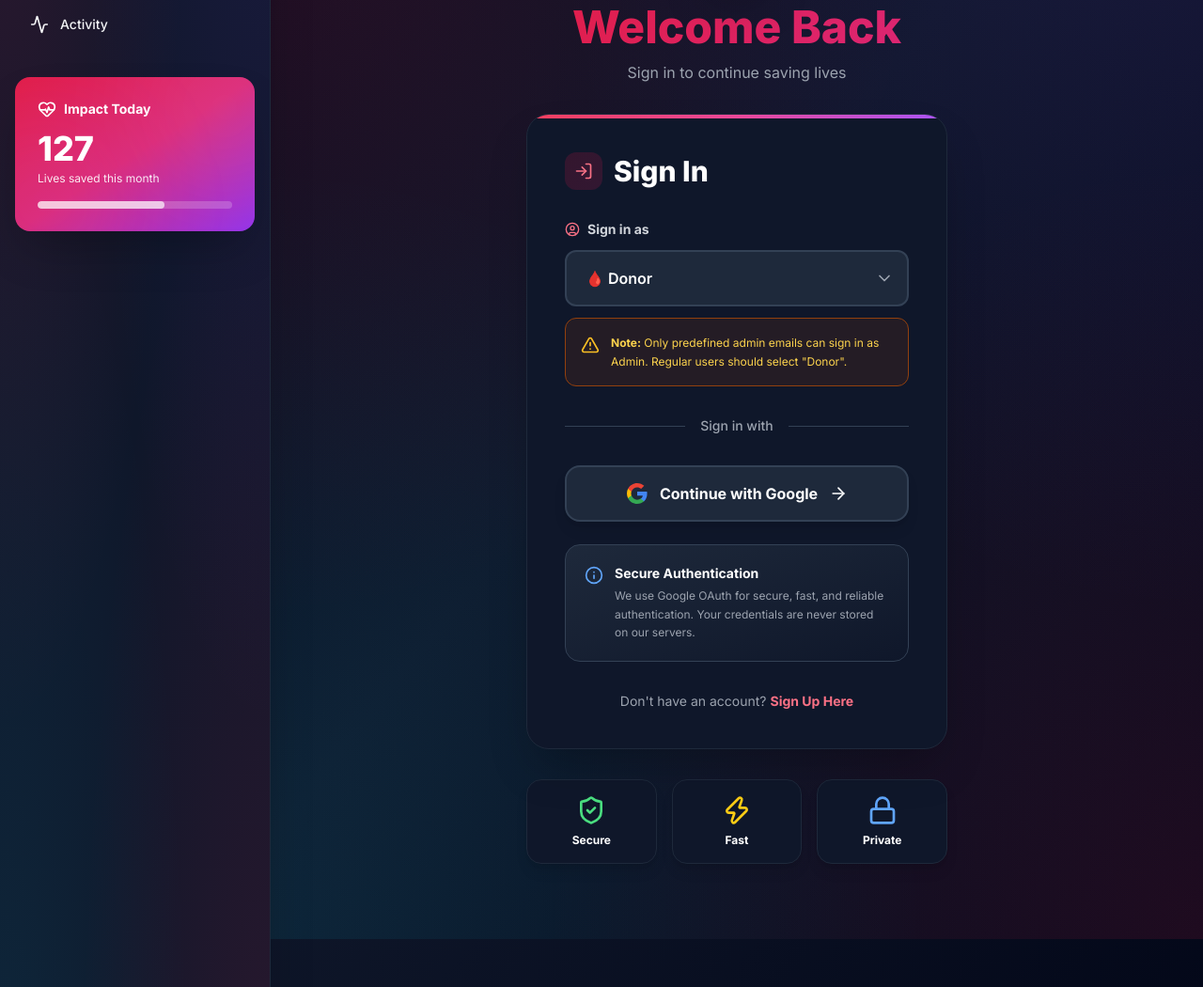
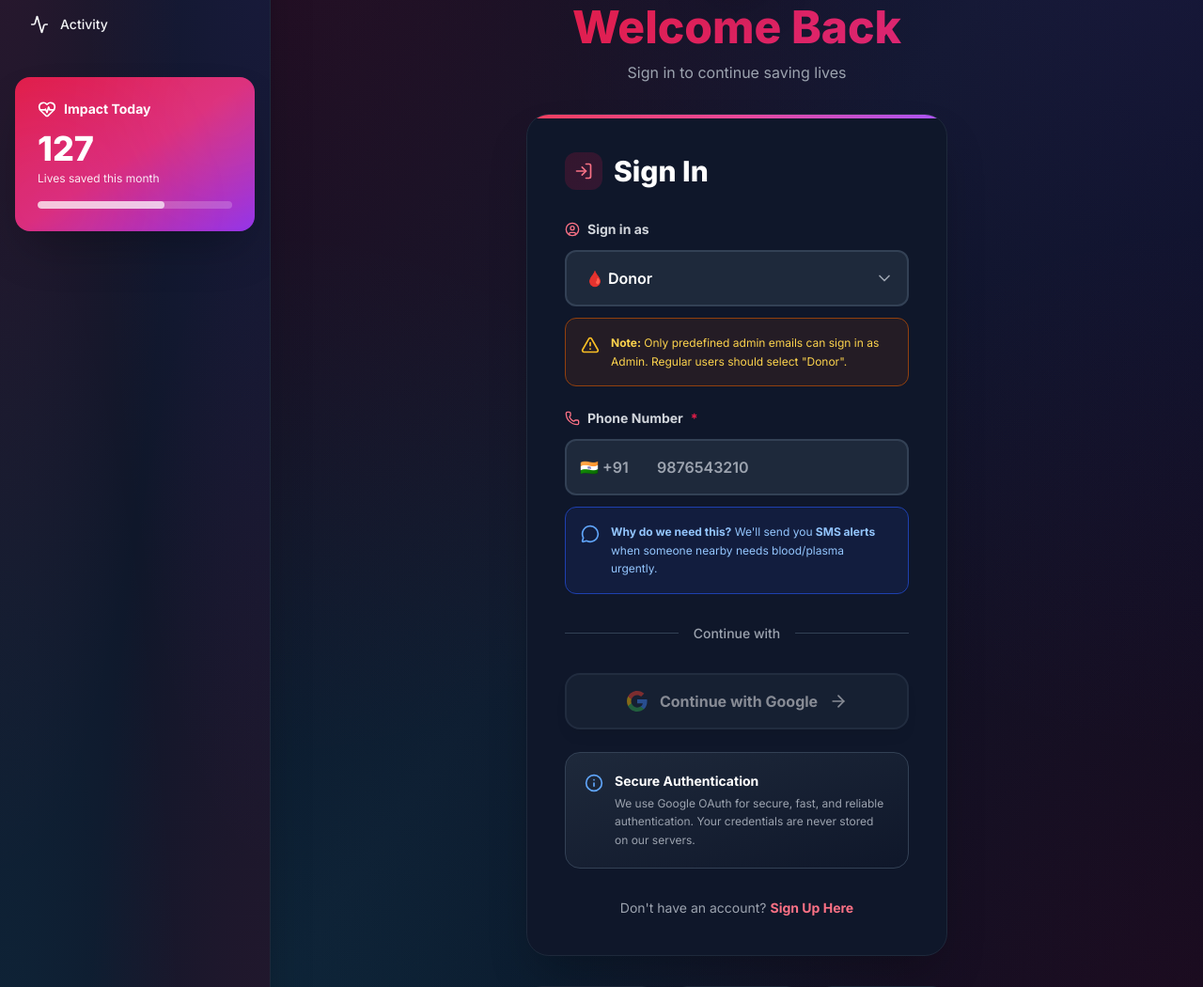
Before and after one commit to Neelchothani/PlasmoBloodSync, a Flask app: page /signin in a window 1280 px wide. Shown: the part 343-1393 px from the top of the page at 94% size. Run offline with Flask 3, Linux system fonts and the light colour scheme; parts of the project's set-up code (start-up, migrations or seed data) failed here and were passed over; some libraries are stand-ins or nearby versions.

Commit message:
Sign in updated

```diff
--- a/app.py
+++ b/app.py
@@ -1227,26 +1227,26 @@ def signup():
 
 @app.route("/google_login")
 def google_login():
-    # Get role from dropdown query param (default user)
+    # Get role and phone from query params
     role = request.args.get("role", "user")
-
-    # Convert donor to user (as per your new rule)
+    phone = request.args.get("phone", "")  # ← NEW: Get phone number
+
+    # Convert donor to user
     if role.lower() == "donor":
         role = "user"
 
     # Store temporarily for callback
     session["pending_role"] = role
-    session.permanent = True  # Make session persistent
-
-    # CRITICAL FIX: Force HTTPS scheme for production
-    # Detect if we're on Render (or any production HTTPS environment)
+    session["pending_phone"] = phone  # ← NEW: Store phone in session
+    session.permanent = True
+
+    # Force HTTPS scheme for production
     if request.headers.get('X-Forwarded-Proto') == 'https' or request.url.startswith('https://'):
         redirect_uri = url_for("google_callback", _external=True, _scheme='https')
     else:
-        # Local development fallback
         redirect_uri = url_for("google_callback", _external=True)
 
-    print(f"[OAuth] Redirect URI: {redirect_uri}")  # Debug log
+    print(f"[OAuth] Redirect URI: {redirect_uri}")
 
     return oauth.google.authorize_redirect(
         redirect_uri,
@@ -1281,6 +1281,10 @@ def google_callback():
         if not email:
             flash("Google account has no email.", "error")
             return redirect(url_for("signin"))
+
+        # ✅ NEW: Get phone from session
+        phone = session.get("pending_phone", "")
+        print(f"[Google Callback] Phone number: {phone}")
 
         users_ref = db.collection("users").document(email)
         snap = users_ref.get()
@@ -1294,17 +1298,28 @@ def google_callback():
             print(f"[Google Callback] New user, assigned role: {role}")
 
         session.pop("pending_role", None)
+        session.pop("pending_phone", None)  # ← NEW: Clear pending phone
 
         if role.lower() == "donor":
             role = "user"
 
-        users_ref.set({
+        # ✅ NEW: Save phone number to Firestore
+        user_data = {
             "email": email,
             "name": name,
             "picture": picture,
             "role": role,
             "last_login": datetime.utcnow().isoformat() + "Z"
-        }, merge=True)
+        }
+
+        # Only add phone if provided (non-empty)
+        if phone and len(phone) == 10 and phone.isdigit():
+            user_data["phone"] = phone
+            print(f"[Google Callback] Saving phone: {phone}")
+        else:
+            print(f"[Google Callback] No valid phone provided")
+
+        users_ref.set(user_data, merge=True)
 
         print(f"[Google Callback] User saved to Firestore")
 
--- a/templates/signin.html
+++ b/templates/signin.html
@@ -54,6 +54,46 @@
             </div>
           </div>
 
+          <!-- Phone Number Input (NEW) -->
+          <div class="mb-6">
+            <label for="phone" class="flex items-center gap-2 text-sm font-bold mb-3 text-gray-700 dark:text-gray-300">
+              <i data-lucide="phone" class="w-4 h-4 text-rose-600 dark:text-rose-400"></i>
+              Phone Number <span class="text-rose-600">*</span>
+            </label>
+            <div class="relative">
+              <div class="absolute left-4 top-1/2 -translate-y-1/2 flex items-center gap-2 pointer-events-none">
+                <span class="text-gray-500 dark:text-gray-400 font-semibold">🇮🇳 +91</span>
+              </div>
+              <input
+                type="tel"
+                id="phone"
+                name="phone"
+                placeholder="9876543210"
+                maxlength="10"
+                pattern="[0-9]{10}"
+                required
+                class="w-full pl-24 pr-5 py-4 rounded-xl bg-gray-50 dark:bg-slate-800 text-gray-900 dark:text-white border-2 border-gray-200 dark:border-slate-700 focus:border-rose-500 dark:focus:border-rose-500 focus:ring-4 focus:ring-rose-500/10 outline-none transition-all font-semibold"
+              />
+            </div>
+
+            <!-- Phone Validation Message -->
+            <div id="phoneValidation" class="mt-2 hidden">
+              <div class="flex items-center gap-2 text-xs">
+                <i data-lucide="check-circle" class="w-4 h-4 text-green-600 dark:text-green-400 hidden" id="phoneValid"></i>
+                <i data-lucide="x-circle" class="w-4 h-4 text-red-600 dark:text-red-400 hidden" id="phoneInvalid"></i>
+                <span id="phoneMessage"></span>
+              </div>
+            </div>
+
+            <!-- Why Phone Number? -->
+            <div class="mt-3 p-4 bg-blue-50 dark:bg-blue-900/20 border border-blue-200 dark:border-blue-800 rounded-xl flex items-start gap-3">
+              <i data-lucide="message-circle" class="w-5 h-5 text-blue-600 dark:text-blue-400 flex-shrink-0 mt-0.5"></i>
+              <p class="text-xs text-blue-800 dark:text-blue-300 leading-relaxed">
+                <strong>Why do we need this?</strong> We'll send you <strong>SMS alerts</strong> when someone nearby needs blood/plasma urgently.
+              </p>
+            </div>
+          </div>
+
           <!-- Divider -->
           <div class="relative my-8">
             <div class="absolute inset-0 flex items-center">
@@ -61,7 +101,7 @@
             </div>
             <div class="relative flex justify-center text-sm">
               <span class="px-4 bg-white dark:bg-slate-900 text-gray-500 dark:text-gray-400 font-medium">
-                Sign in with
+                Continue with
               </span>
             </div>
           </div>
@@ -69,7 +109,7 @@
           <!-- Google Sign In Button -->
           <div class="space-y-4">
             <button id="googleLoginBtn"
-                    class="group w-full relative overflow-hidden bg-white dark:bg-slate-800 hover:bg-gray-50 dark:hover:bg-slate-700 border-2 border-gray-200 dark:border-slate-700 text-gray-900 dark:text-white px-6 py-4 rounded-2xl font-bold text-base transition-all shadow-lg hover:shadow-xl hover:scale-[1.02] flex items-center justify-center gap-3">
+                    class="group w-full relative overflow-hidden bg-white dark:bg-slate-800 hover:bg-gray-50 dark:hover:bg-slate-700 border-2 border-gray-200 dark:border-slate-700 text-gray-900 dark:text-white px-6 py-4 rounded-2xl font-bold text-base transition-all shadow-lg hover:shadow-xl hover:scale-[1.02] flex items-center justify-center gap-3 disabled:opacity-50 disabled:cursor-not-allowed disabled:hover:scale-100">
               <svg class="w-6 h-6" viewBox="0 0 24 24">
                 <path fill="#4285F4" d="M22.56 12.25c0-.78-.07-1.53-.2-2.25H12v4.26h5.92c-.26 1.37-1.04 2.53-2.21 3.31v2.77h3.57c2.08-1.92 3.28-4.74 3.28-8.09z"/>
                 <path fill="#34A853" d="M12 23c2.97 0 5.46-.98 7.28-2.66l-3.57-2.77c-.98.66-2.23 1.06-3.71 1.06-2.86 0-5.29-1.93-6.16-4.53H2.18v2.84C3.99 20.53 7.7 23 12 23z"/>
@@ -134,10 +174,91 @@
       lucide.createIcons();
     }
 
+    const phoneInput = document.getElementById('phone');
+    const phoneValidation = document.getElementById('phoneValidation');
+    const phoneValid = document.getElementById('phoneValid');
+    const phoneInvalid = document.getElementById('phoneInvalid');
+    const phoneMessage = document.getElementById('phoneMessage');
+    const googleLoginBtn = document.getElementById('googleLoginBtn');
+
+    // Phone Number Validation
+    function validatePhone() {
+      const phone = phoneInput.value.trim();
+
+      if (phone === '') {
+        phoneValidation.classList.add('hidden');
+        googleLoginBtn.disabled = true;
+        return false;
+      }
+
+      phoneValidation.classList.remove('hidden');
+
+      // Check if 10 digits and starts with 6-9
+      const isValid = /^[6-9][0-9]{9}$/.test(phone);
+
+      if (isValid) {
+        phoneValid.classList.remove('hidden');
+        phoneInvalid.classList.add('hidden');
+        phoneMessage.textContent = 'Valid phone number ✓';
+        phoneMessage.classList.remove('text-red-600', 'dark:text-red-400');
+        phoneMessage.classList.add('text-green-600', 'dark:text-green-400');
+        googleLoginBtn.disabled = false;
+        return true;
+      } else {
+        phoneValid.classList.add('hidden');
+        phoneInvalid.classList.remove('hidden');
+
+        if (phone.length < 10) {
+          phoneMessage.textContent = `Enter ${10 - phone.length} more digit(s)`;
+        } else if (phone.length > 10) {
+          phoneMessage.textContent = 'Phone number should be 10 digits only';
+        } else if (!/^[6-9]/.test(phone)) {
+          phoneMessage.textContent = 'Indian numbers start with 6-9';
+        } else {
+          phoneMessage.textContent = 'Invalid phone number';
+        }
+
+        phoneMessage.classList.remove('text-green-600', 'dark:text-green-400');
+        phoneMessage.classList.add('text-red-600', 'dark:text-red-400');
+        googleLoginBtn.disabled = true;
+        return false;
+      }
+    }
+
+    // Real-time validation
+    phoneInput.addEventListener('input', function(e) {
+      // Only allow numbers
+      this.value = this.value.replace(/[^0-9]/g, '');
+      validatePhone();
+
+      // Re-initialize icons after validation changes
+      if (typeof lucide !== 'undefined') {
+        lucide.createIcons();
+      }
+    });
+
+    // Initial validation check
+    googleLoginBtn.disabled = true;
+
     // Google Login Button Handler
-    document.getElementById("googleLoginBtn").addEventListener("click", function(e) {
+    googleLoginBtn.addEventListener("click", function(e) {
       e.preventDefault();
+
       const role = document.getElementById("role").value;
+      const phone = phoneInput.value.trim();
+
+      // Final validation
+      if (!validatePhone()) {
+        phoneInput.focus();
+        phoneInput.classList.add('border-red-500', 'dark:border-red-500');
+        setTimeout(() => {
+          phoneInput.classList.remove('border-red-500', 'dark:border-red-500');
+        }, 2000);
+        return;
+      }
+
+      // Store phone in sessionStorage to pass to callback
+      sessionStorage.setItem('pending_phone', phone);
 
       // Add loading state
       const btn = this;
@@ -151,9 +272,9 @@
         <span>Redirecting...</span>
       `;
 
-      // Redirect to Google login with role as query param
+      // Redirect to Google login with role and phone
       setTimeout(() => {
-        window.location.href = "{{ url_for('google_login') }}" + "?role=" + role;
+        window.location.href = "{{ url_for('google_login') }}" + "?role=" + role + "&phone=" + phone;
       }, 500);
     });
 
```
